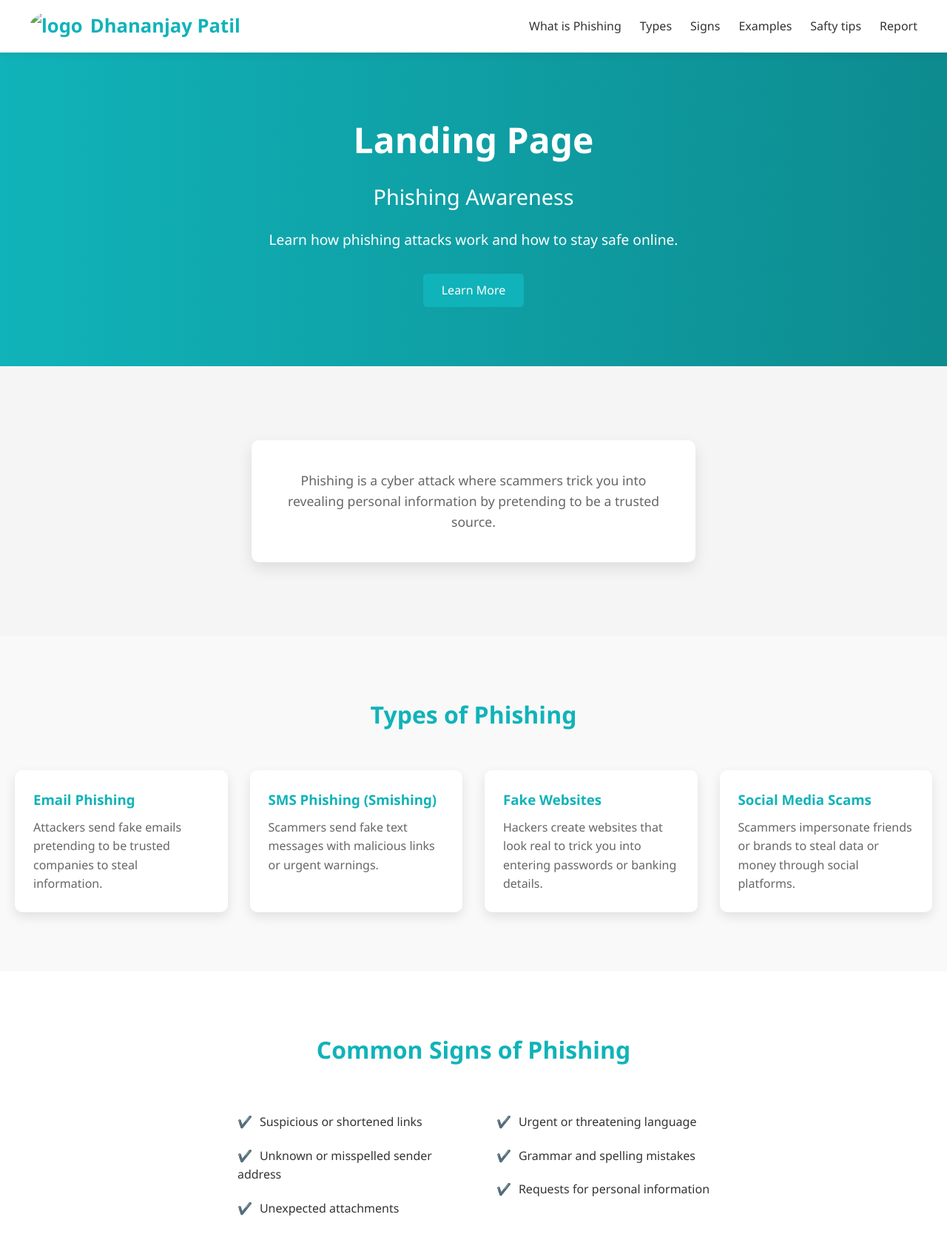
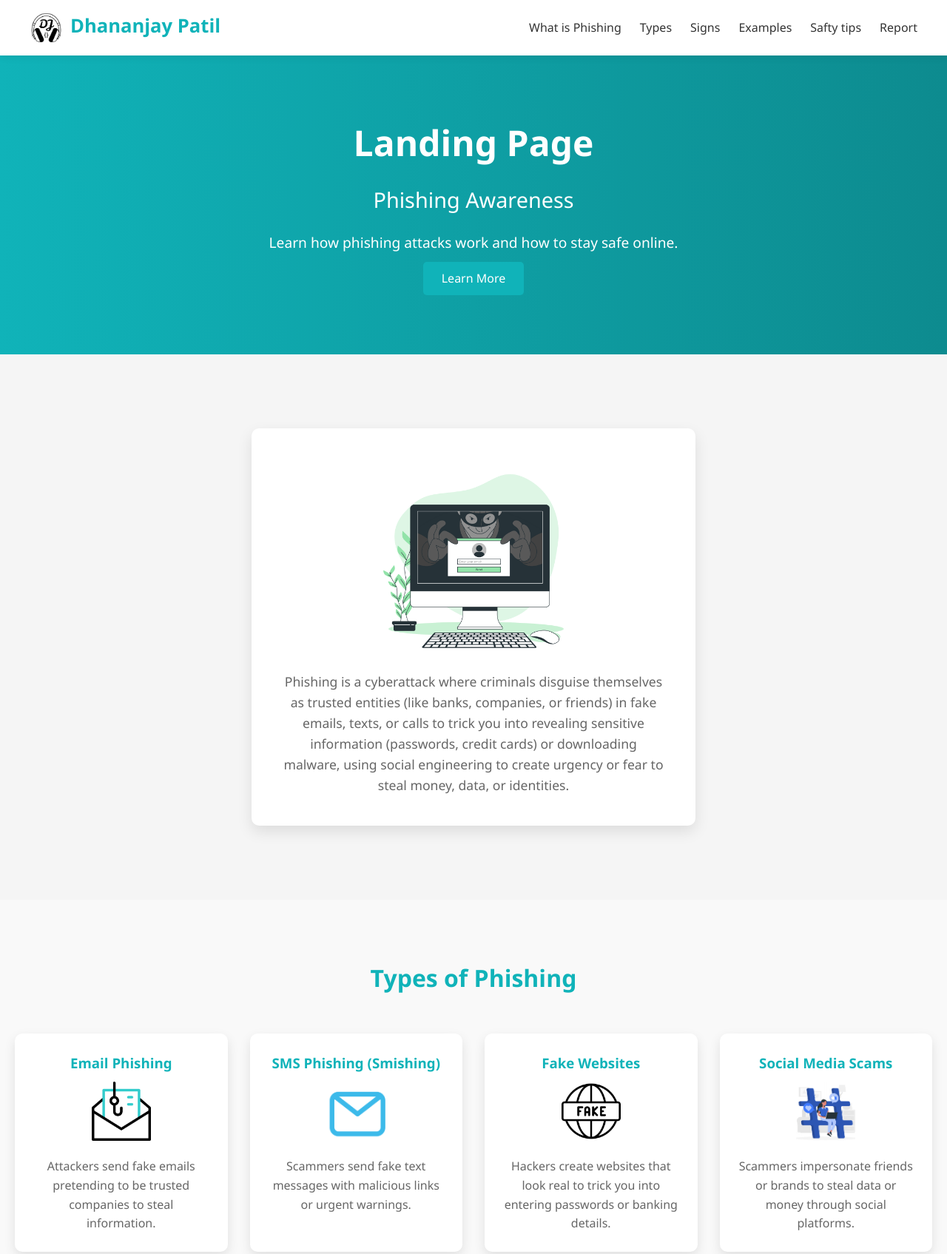
Before and after one commit to djpatil07/CODSOFT, a plain HTML site: page Level 1 - Task 2/index.html in a window 1280 px wide. Shown: the top 1695 px of the page at 74% size. Drawn offline with Linux system fonts and the light colour scheme.

Commit message:
added images and final touch

```diff
--- a/Level 1 - Task 2/index.html
+++ b/Level 1 - Task 2/index.html
@@ -6,7 +6,7 @@
 </head>
 <body>
     <header>
-        <div class="logo"><img src="images/DJ Logo.png" alt="logo" class="logo-photo">Dhananjay Patil</div>
+        <div class="logo"><img src="images/logo.png" alt="logo" class="logo-photo">Dhananjay Patil</div>
         <nav>
             <a href="#what-is-phishing" class="tab">What is Phishing</a>
             <a href="#types" class="tab">Types</a>
@@ -27,8 +27,11 @@
 
     <section id="what-is-phishing" class="info-section">
         <div class="info-card">
-
-            <p>Phishing is a cyber attack where scammers trick you into revealing personal information by pretending to be a trusted source.</p>
+            <img src="images/phishing.png" alt="phishing image" class="info-image">
+            <p>Phishing is a cyberattack where criminals disguise themselves as trusted entities
+                (like banks, companies, or friends) in fake emails, texts, or calls to trick you into revealing sensitive information
+                (passwords, credit cards) or downloading malware, using social engineering to create urgency or fear to steal money,
+                 data, or identities. </p>
         </div>
     </section>
 
@@ -39,21 +42,25 @@
 
             <div class="type-card">
                 <h3>Email Phishing</h3>
+                <img src="images/email.png" alt="email" class="type-icon">
                 <p>Attackers send fake emails pretending to be trusted companies to steal information.</p>
             </div>
 
             <div class="type-card">
                 <h3>SMS Phishing (Smishing)</h3>
+                <img src="images/sms.png" alt="email" class="type-icon">
                 <p>Scammers send fake text messages with malicious links or urgent warnings.</p>
             </div>
 
             <div class="type-card">
                 <h3>Fake Websites</h3>
+                <img src="images/fakeweb.png" alt="email" class="type-icon">
                 <p>Hackers create websites that look real to trick you into entering passwords or banking details.</p>
             </div>
 
             <div class="type-card">
                 <h3>Social Media Scams</h3>
+                <img src="images/social.png" alt="email" class="type-icon">
                 <p>Scammers impersonate friends or brands to steal data or money through social platforms.</p>
             </div>
 
@@ -100,6 +107,9 @@
 
 
     <section id="stay-safe" class="safety-section">
+
+        <img src="images/security.png" alt="secure image" class="safety-image">
+
         <h2>How to Stay Safe from Phishing</h2>
 
         <div class="safety-steps">
@@ -135,13 +145,14 @@
 
     <section id="report" class="report-section">
         <h2>Report a Phishing Attempt</h2>
+        <img src="images/report.png" alt="report image" class="report-image">
         <p>If you found a suspicious activity, report it immediately to the proper authority.</p>
         <a href="https://cybercrime.gov.in/" class="btn">Report Now</a>
     </section>
 
 
 <footer>
-    <p>© 2025 Dhananjay Patil | All Rights Reserved</p>
+    <p>© 2025 Dhananjay Patil | All Rights Reserved<br>All icons and illustrations used in this landing page are the property of their respective owners.</p>
 </footer>
 
 
--- a/Level 1 - Task 2/style.css
+++ b/Level 1 - Task 2/style.css
@@ -37,6 +37,7 @@ header .logo {
     font-size: 1.6rem;
     font-weight: 700;
     color: #10b3b9;
+    display: flex;
 }
 
 header nav {
@@ -99,7 +100,7 @@ header nav a:hover {
 
 .hero p {
     font-size: 1.2rem;
-    margin-bottom: 30px;
+    margin-bottom: 10px;
 }
 
 .hero .btn {
@@ -112,6 +113,12 @@ header nav a:hover {
     padding: 80px 20px;
 }
 
+.info-image {
+    height: 280px;
+    width: auto;
+    align-content: center;
+    object-fit: cover;
+}
 .info-card {
     background-color: #ffffff;
     padding: 40px;
@@ -162,7 +169,12 @@ header nav a:hover {
     border-radius: 10px;
     box-shadow: 0 6px 15px rgba(0,0,0,0.1);
     transition: transform 0.3s, box-shadow 0.3s;
-    text-align: left;
+    text-align: center;
+}
+
+.type-card img.type-icon {
+    width: 80px;
+    margin-bottom: 15px;
 }
 
 .type-card h3 {
@@ -287,6 +299,12 @@ header nav a:hover {
     color: #10b3b9;
 }
 
+.safety-image{
+    height: 380px;
+    width: 380px;
+
+}
+
 .safety-steps {
     display: grid;
     grid-template-columns: repeat(auto-fit, minmax(250px, 1fr));
@@ -327,6 +345,11 @@ header nav a:hover {
     border-radius: 10px;
     margin: 50px auto;
     max-width: 700px;
+}
+
+.report-image {
+    height: 200px;
+    width: 200px;
 }
 
 .report-section h2 {
```
Also changed, not shown: Level 1 - Task 2/Readme.txt (added), Level 1 - Task 2/images/email.png (added), Level 1 - Task 2/images/fakeweb.png (added), Level 1 - Task 2/images/logo.png (added), Level 1 - Task 2/images/phishing.png (added), Level 1 - Task 2/images/report.png (added), Level 1 - Task 2/images/security.png (added), Level 1 - Task 2/images/sms.png (added), Level 1 - Task 2/images/social.png (added).
